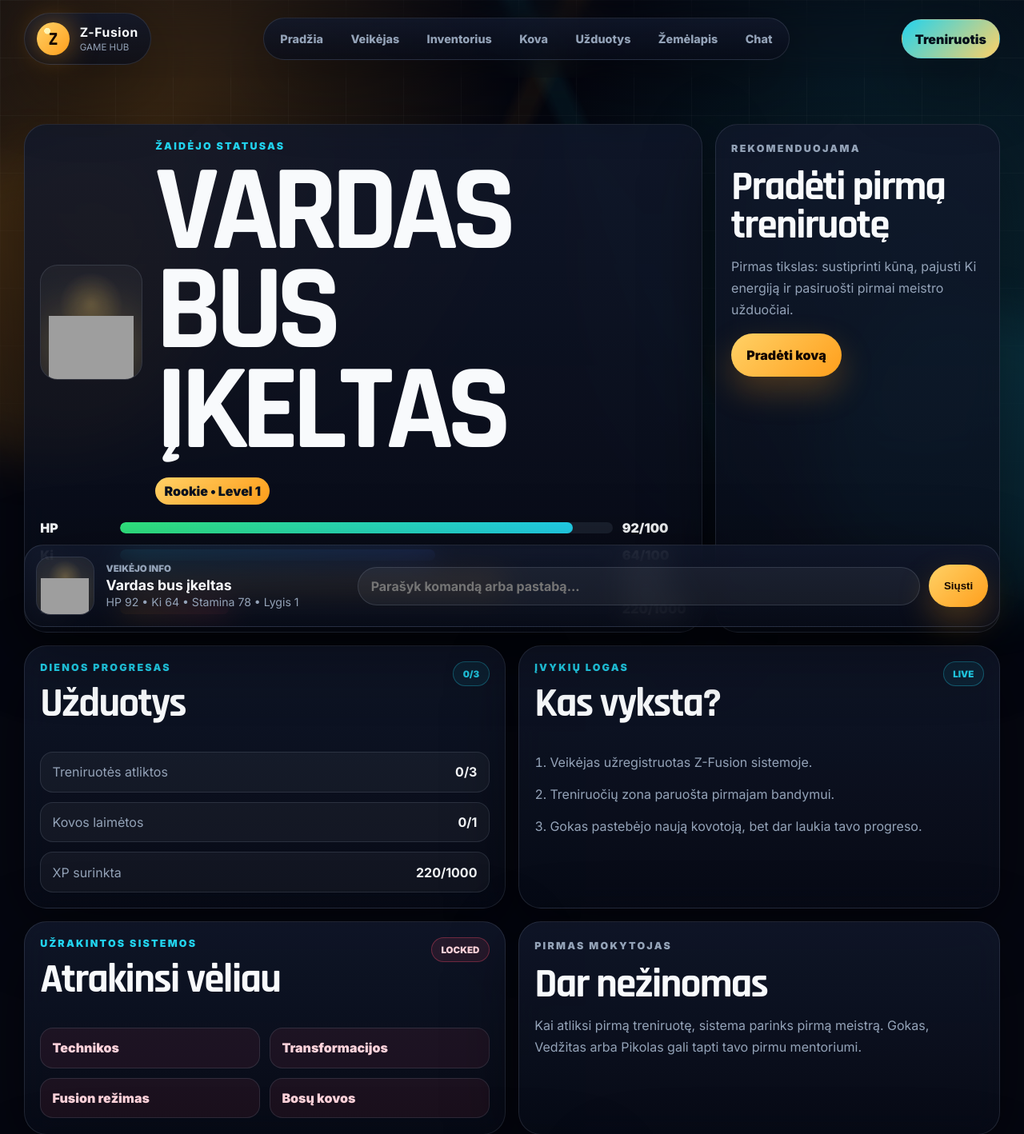
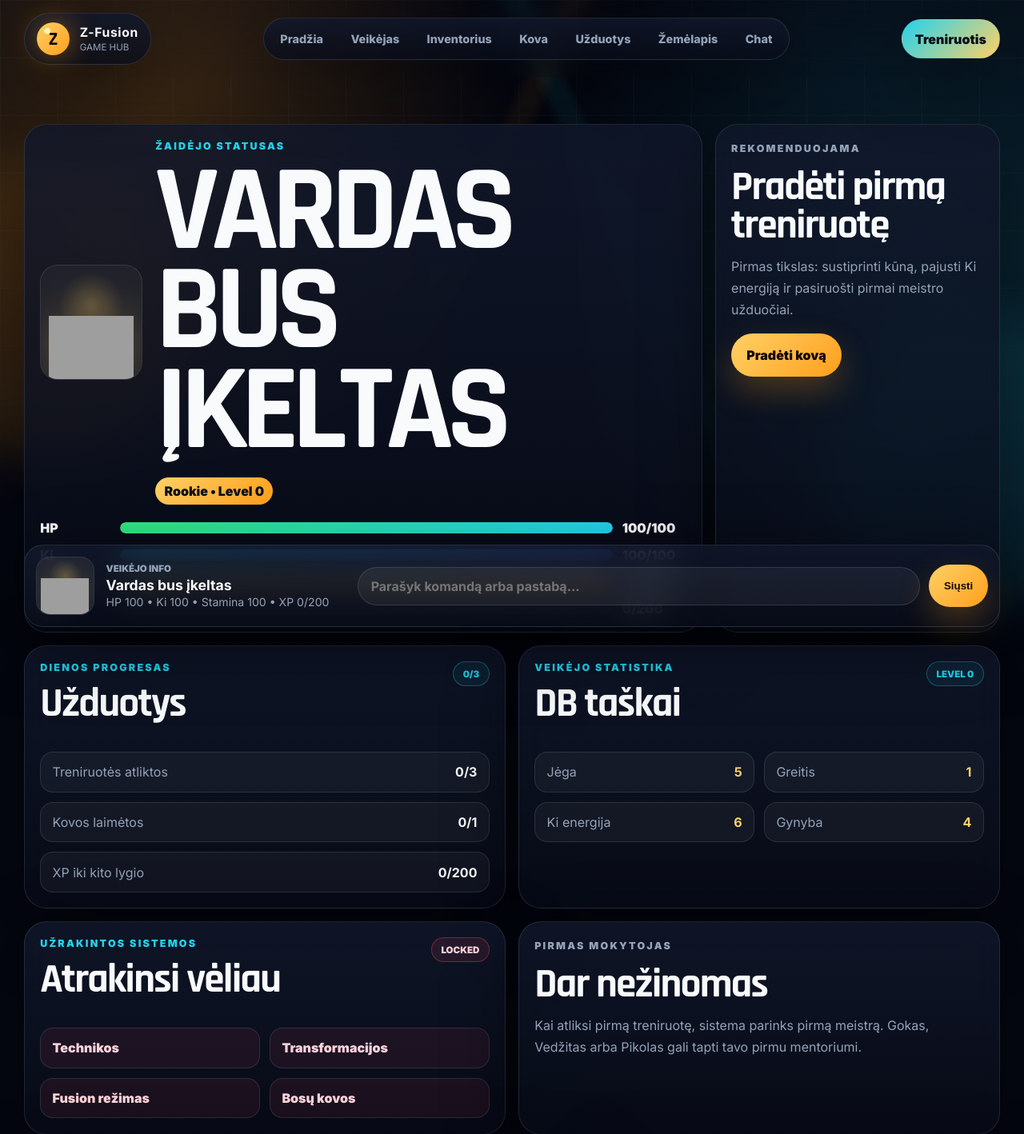
Before and after one commit to Adrijuszxc17/Dbz, a PHP site: page /game.php in a window 1280 px wide. Shown: the top 1418 px of the page at 80% size. Run offline with PHP 8.4, Linux system fonts and the light colour scheme; grey boxes are pictures that could not be loaded.

Commit message:
Show character stats and XP progress in game
Co-authored-by: Adrijuszxc17 <Adrijuszxc17@users.noreply.github.com>

```diff
--- /dev/null
+++ b/database/2026_05_14_update_character_progress_defaults.sql
@@ -0,0 +1,6 @@
+ALTER TABLE characters
+  MODIFY level INT UNSIGNED NOT NULL DEFAULT 0,
+  MODIFY xp INT UNSIGNED NOT NULL DEFAULT 0,
+  MODIFY hp INT UNSIGNED NOT NULL DEFAULT 100,
+  MODIFY ki INT UNSIGNED NOT NULL DEFAULT 100,
+  MODIFY stamina INT UNSIGNED NOT NULL DEFAULT 100;
--- a/database/schema.sql
+++ b/database/schema.sql
@@ -21,11 +21,11 @@ CREATE TABLE IF NOT EXISTS characters (
   speed_points TINYINT UNSIGNED NOT NULL DEFAULT 1,
   ki_points TINYINT UNSIGNED NOT NULL DEFAULT 6,
   defense_points TINYINT UNSIGNED NOT NULL DEFAULT 4,
-  level INT UNSIGNED NOT NULL DEFAULT 1,
+  level INT UNSIGNED NOT NULL DEFAULT 0,
   xp INT UNSIGNED NOT NULL DEFAULT 0,
   hp INT UNSIGNED NOT NULL DEFAULT 100,
-  ki INT UNSIGNED NOT NULL DEFAULT 40,
-  stamina INT UNSIGNED NOT NULL DEFAULT 80,
+  ki INT UNSIGNED NOT NULL DEFAULT 100,
+  stamina INT UNSIGNED NOT NULL DEFAULT 100,
   created_at TIMESTAMP DEFAULT CURRENT_TIMESTAMP,
   updated_at TIMESTAMP DEFAULT CURRENT_TIMESTAMP ON UPDATE CURRENT_TIMESTAMP,
   CONSTRAINT fk_characters_user
--- a/game.php
+++ b/game.php
@@ -4,11 +4,17 @@ $pageUser = current_user();
 $pageCharacter = current_character();
 $displayName = display_name($pageUser);
 $displayGender = display_gender($pageCharacter);
-$level = (int) ($pageCharacter['level'] ?? 1);
-$hp = (int) ($pageCharacter['hp'] ?? 92);
-$ki = (int) ($pageCharacter['ki'] ?? 64);
-$stamina = (int) ($pageCharacter['stamina'] ?? 78);
-$xp = (int) ($pageCharacter['xp'] ?? 220);
+$level = (int) ($pageCharacter['level'] ?? 0);
+$hp = (int) ($pageCharacter['hp'] ?? 100);
+$ki = (int) ($pageCharacter['ki'] ?? 100);
+$stamina = (int) ($pageCharacter['stamina'] ?? 100);
+$xp = (int) ($pageCharacter['xp'] ?? 0);
+$requiredXp = required_xp_for_level($level);
+$xpPercent = $requiredXp > 0 ? min((int) round(($xp / $requiredXp) * 100), 100) : 0;
+$strengthPoints = (int) ($pageCharacter['strength_points'] ?? 5);
+$speedPoints = (int) ($pageCharacter['speed_points'] ?? 1);
+$kiPoints = (int) ($pageCharacter['ki_points'] ?? 6);
+$defensePoints = (int) ($pageCharacter['defense_points'] ?? 4);
 ?>
 <!DOCTYPE html>
 <html lang="lt">
@@ -82,8 +88,8 @@ $xp = (int) ($pageCharacter['xp'] ?? 220);
           </div>
           <div class="resource-row xp-row">
             <span>XP</span>
-            <div><i style="--value: <?= min((int) ($xp / 10), 100) ?>%"></i></div>
-            <strong><?= $xp ?>/1000</strong>
+            <div><i style="--value: <?= $xpPercent ?>%"></i></div>
+            <strong><?= $xp ?>/<?= $requiredXp ?></strong>
           </div>
         </div>
       </article>
@@ -119,26 +125,39 @@ $xp = (int) ($pageCharacter['xp'] ?? 220);
             <strong>0/1</strong>
           </div>
           <div>
-            <span>XP surinkta</span>
-            <strong>220/1000</strong>
+            <span>XP iki kito lygio</span>
+            <strong><?= $xp ?>/<?= $requiredXp ?></strong>
           </div>
         </div>
       </article>
 
-      <article id="events" class="game-card event-card">
+      <article id="character-stats" class="game-card character-stats-card">
         <div class="card-heading">
           <div>
-            <p class="label">Įvykių logas</p>
-            <h2>Kas vyksta?</h2>
+            <p class="label">Veikėjo statistika</p>
+            <h2>DB taškai</h2>
           </div>
-          <span class="pill">Live</span>
+          <span class="pill">Level <?= $level ?></span>
         </div>
 
-        <ol class="event-log">
-          <li>Veikėjas užregistruotas Z-Fusion sistemoje.</li>
-          <li>Treniruočių zona paruošta pirmajam bandymui.</li>
-          <li>Gokas pastebėjo naują kovotoją, bet dar laukia tavo progreso.</li>
-        </ol>
+        <div class="character-stat-list">
+          <div>
+            <span>Jėga</span>
+            <strong><?= $strengthPoints ?></strong>
+          </div>
+          <div>
+            <span>Greitis</span>
+            <strong><?= $speedPoints ?></strong>
+          </div>
+          <div>
+            <span>Ki energija</span>
+            <strong><?= $kiPoints ?></strong>
+          </div>
+          <div>
+            <span>Gynyba</span>
+            <strong><?= $defensePoints ?></strong>
+          </div>
+        </div>
       </article>
 
       <article class="game-card locked-card">
@@ -213,7 +232,7 @@ $xp = (int) ($pageCharacter['xp'] ?? 220);
     <div class="chat-copy">
       <span>Veikėjo info</span>
       <strong id="game-chat-name"><?= e($displayName) ?></strong>
-      <p>HP <?= $hp ?> • Ki <?= $ki ?> • Stamina <?= $stamina ?> • Lygis <?= $level ?></p>
+      <p>HP <?= $hp ?> • Ki <?= $ki ?> • Stamina <?= $stamina ?> • XP <?= $xp ?>/<?= $requiredXp ?></p>
     </div>
     <form class="chat-form" action="#" method="post">
       <label for="chat-message">Žinutė</label>
--- a/includes/bootstrap.php
+++ b/includes/bootstrap.php
@@ -205,3 +205,10 @@ function format_stat_number(int $value): string
 
     return (string) $value;
 }
+
+function required_xp_for_level(int $level): int
+{
+    $level = max(0, $level);
+
+    return (int) round(200 * pow($level + 1, 1.5));
+}
--- a/save-character.php
+++ b/save-character.php
@@ -36,8 +36,8 @@ if (($strength + $speed + $ki + $defense) > 100) {
 }
 
 $statement = $pdo->prepare(
-    'INSERT INTO characters (user_id, name, gender, strength_points, speed_points, ki_points, defense_points)
-     VALUES (:user_id, :name, :gender, :strength, :speed, :ki, :defense)
+    'INSERT INTO characters (user_id, name, gender, strength_points, speed_points, ki_points, defense_points, level, xp, hp, ki, stamina)
+     VALUES (:user_id, :name, :gender, :strength, :speed, :ki_points, :defense, 0, 0, 100, 100, 100)
      ON DUPLICATE KEY UPDATE
        name = VALUES(name),
        gender = VALUES(gender),
@@ -53,7 +53,7 @@ $statement->execute([
     'gender' => $gender,
     'strength' => $strength,
     'speed' => $speed,
-    'ki' => $ki,
+    'ki_points' => $ki,
     'defense' => $defense,
 ]);
 
--- a/styles.css
+++ b/styles.css
@@ -1032,6 +1032,7 @@ h3 {
 }
 
 .quest-list,
+.character-stat-list,
 .locked-grid,
 .inventory-grid {
   display: grid;
@@ -1039,6 +1040,7 @@ h3 {
 }
 
 .quest-list div,
+.character-stat-list div,
 .locked-grid span,
 .inventory-grid div {
   padding: 0.9rem;
@@ -1054,9 +1056,24 @@ h3 {
 }
 
 .quest-list span,
+.character-stat-list span,
 .event-log,
 .inventory-grid small {
   color: var(--muted);
+}
+
+.character-stat-list {
+  grid-template-columns: repeat(2, minmax(0, 1fr));
+}
+
+.character-stat-list div {
+  display: flex;
+  justify-content: space-between;
+  gap: 1rem;
+}
+
+.character-stat-list strong {
+  color: var(--gold);
 }
 
 .event-log {
@@ -2042,6 +2059,7 @@ tbody tr:last-child td {
   .form-grid,
   .gender-grid,
   .preview-stats,
+  .character-stat-list,
   .locked-grid,
   .inventory-grid,
   .bottom-chat,
```
Also changed, not shown: README.md.
